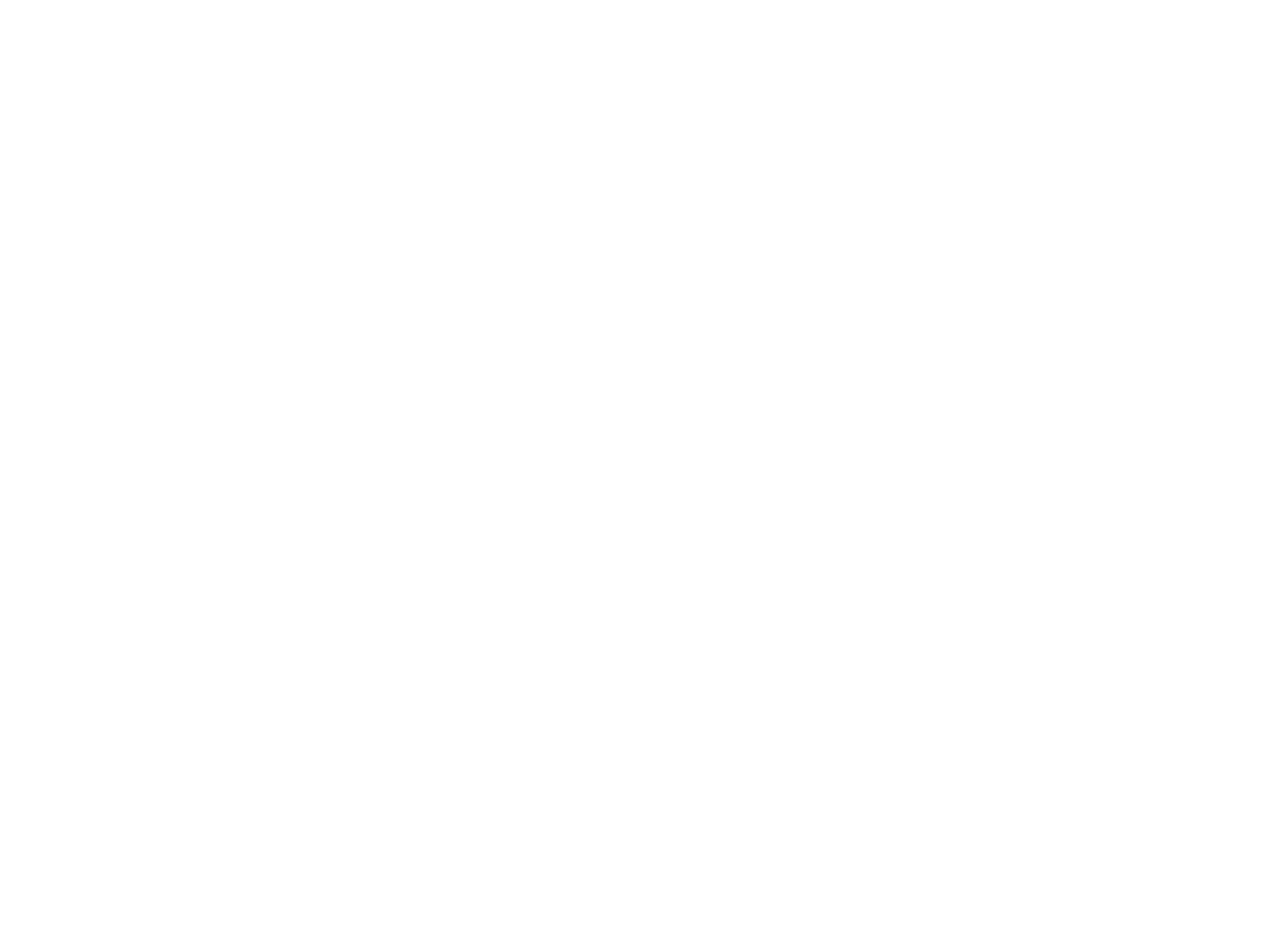
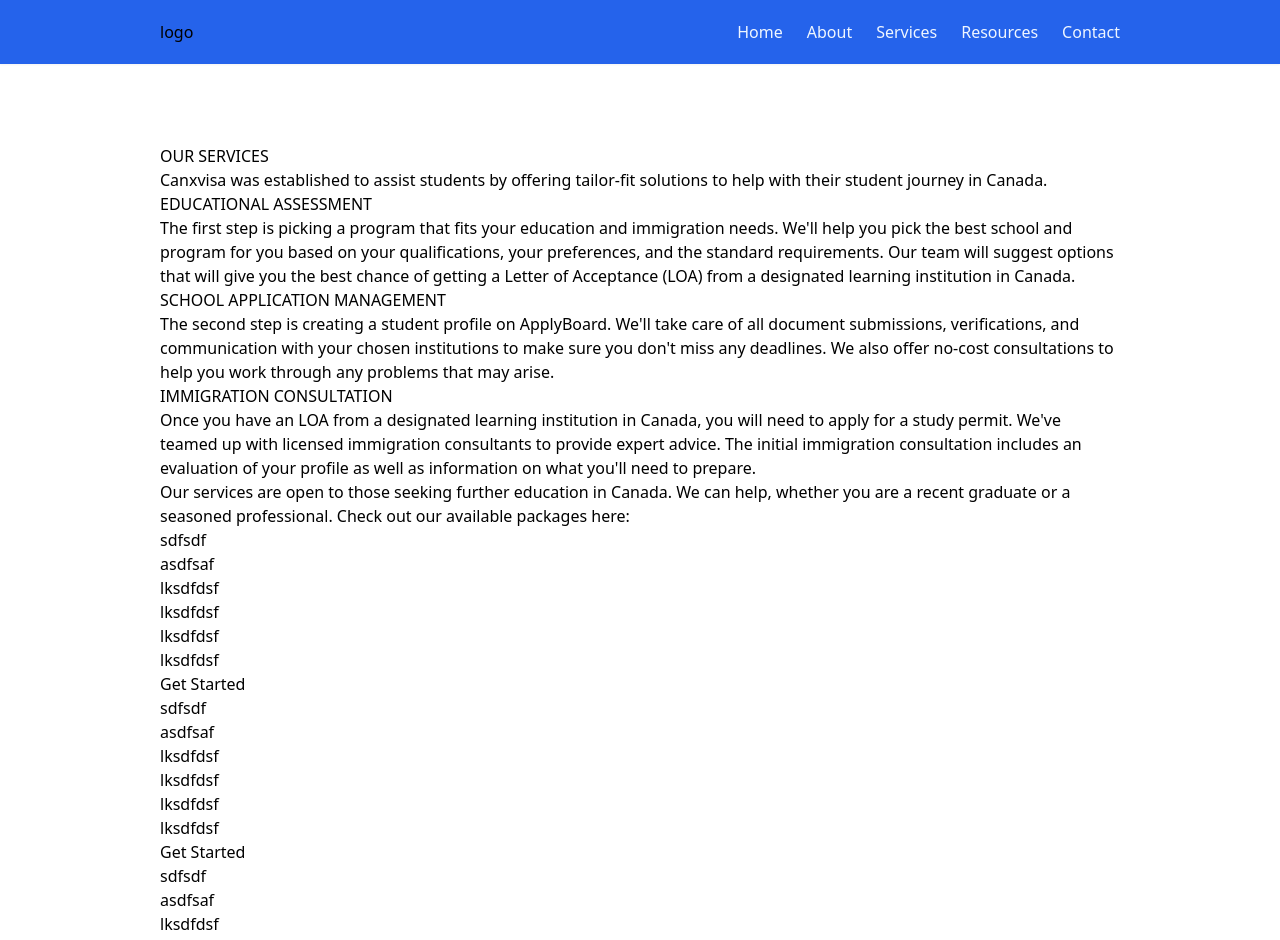
Before and after one commit to aerahrah/virtuVisaConsult, a React (Vite) app: page /services in a window 1280 px wide. Before the commit this address had no page. Shown: the top 940 px of the page. Before the commit the page ends 800 px from the top, so only its background shows below. Built offline with nearby package versions, Linux system fonts and the light colour scheme.

Commit message:
Add contents on services and about html

```diff
--- a/src/App.jsx
+++ b/src/App.jsx
@@ -2,6 +2,7 @@
 import NavBar from "./components/navbar/navbar";
 import Home from "./components/home/home";
 import About from "./components/about/about";
+import Services from "./components/services/services";
 import { Routes, Route } from "react-router-dom";
 
 function App() {
@@ -9,6 +10,7 @@
     <Routes>
       <Route path="/" element={<Home />} />
       <Route path="/about" element={<About />} />
+      <Route path="/services" element={<Services />} />
     </Routes>
   );
 }
--- a/src/components/about/about.jsx
+++ b/src/components/about/about.jsx
@@ -5,7 +5,7 @@
     <div>
       <NavBar />
       <div className="pt-36 max-w-[960px] mx-auto">
-        <div className="flex justify-between">
+        <div className="min-h-[75vh] flex justify-between">
           <div className="h-96 w-96 bg-white ack rounded-xl shadow-xl"></div>
           <div className="w-[50%] flex flex-col gap-6">
             <h1 className="text-3xl font-bold">OUR STORY</h1>
@@ -23,6 +23,24 @@
             </p>
           </div>
         </div>
+        <div className="min-h-[80vh] flex justify-between">
+          <div className="w-[50%] flex flex-col gap-6">
+            <h1 className="text-3xl font-bold">OUR STORY</h1>
+            <p>
+              Lorem ipsum dolor sit amet consectetur adipisicing elit. Similique
+              dignissimos mollitia asperiores unde, suscipit repudiandae eos
+              repellat delectus officiis ab aperiam aut nesciunt ut voluptas
+              placeat voluptatum sit quos nam?
+            </p>
+            <p>
+              Lorem ipsum dolor sit amet consectetur adipisicing elit. Similique
+              dignissimos mollitia asperiores unde, suscipit repudiandae eos
+              repellat delectus officiis ab aperiam aut nesciunt ut voluptas
+              placeat voluptatum sit quos nam?
+            </p>
+          </div>
+          <div className="h-96 w-96 bg-white ack rounded-xl shadow-xl"></div>
+        </div>
       </div>
     </div>
   );
--- a/src/components/home/sectionOne.jsx
+++ b/src/components/home/sectionOne.jsx
@@ -11,7 +11,7 @@
               quibusdam vitae ad.
             </div>
             <div className="w-full">
-              <button className="block py-3 px-16 mx-auto rounded-full outline outline-2 outline-sky-700 hover:bg-sky-200 color-sky-800 hover:outline-0 font-semibold uppercase">
+              <button className="block py-3 px-16 rounded-full outline outline-2 outline-blue-600 hover:bg-blue-200  hover:outline-0 font-semibold uppercase">
                 Book an appointment
               </button>
             </div>
--- a/src/components/navbar/navbar.jsx
+++ b/src/components/navbar/navbar.jsx
@@ -2,13 +2,13 @@
 
 const NavBar = () => {
   return (
-    <div className="w-full flex justify-between py-5 bg-[#F2E7D5] fixed shadow-sm ">
+    <div className="w-full flex justify-between py-5 bg-blue-600 fixed shadow-sm ">
       <div className="flex justify-between w-full max-w-[960px] mx-auto">
         <h1>logo</h1>
-        <ul className="flex gap-6">
+        <ul className="flex gap-6 text-blue-50">
           <Link to="/">Home</Link>
           <Link to="/about">About</Link>
-          <li>Services</li>
+          <Link to="/services">Services</Link>
           <li>Resources</li>
           <li>Contact</li>
         </ul>
--- /dev/null
+++ b/src/components/services/services.jsx
@@ -0,0 +1,107 @@
+import NavBar from "../navbar/navbar";
+
+const Services = () => {
+  return (
+    <div>
+      <NavBar />
+      <div className="pt-36 max-w-[960px] mx-auto">
+        <div>
+          <h1>OUR SERVICES</h1>
+          <p>
+            Canxvisa was established to assist students by offering tailor-fit
+            solutions to help with their student journey in Canada.
+          </p>
+        </div>
+        <div>
+          <div>
+            <i></i>
+            <div>
+              <h2>EDUCATIONAL ASSESSMENT</h2>
+              <p>
+                The first step is picking a program that fits your education and
+                immigration needs. We'll help you pick the best school and
+                program for you based on your qualifications, your preferences,
+                and the standard requirements. Our team will suggest options
+                that will give you the best chance of getting a Letter of
+                Acceptance (LOA) from a designated learning institution in
+                Canada.
+              </p>
+            </div>
+          </div>
+          <div>
+            <i></i>
+            <div>
+              <h2>SCHOOL APPLICATION MANAGEMENT</h2>
+              <p>
+                The second step is creating a student profile on ApplyBoard.
+                We'll take care of all document submissions, verifications, and
+                communication with your chosen institutions to make sure you
+                don't miss any deadlines. We also offer no-cost consultations to
+                help you work through any problems that may arise.
+              </p>
+            </div>
+          </div>
+          <div>
+            <i></i>
+            <div>
+              <h2>IMMIGRATION CONSULTATION</h2>
+              <p>
+                Once you have an LOA from a designated learning institution in
+                Canada, you will need to apply for a study permit. We've teamed
+                up with licensed immigration consultants to provide expert
+                advice. The initial immigration consultation includes an
+                evaluation of your profile as well as information on what you'll
+                need to prepare.
+              </p>
+            </div>
+          </div>
+        </div>
+
+        <div>
+          <h2>
+            Our services are open to those seeking further education in Canada.
+            We can help, whether you are a recent graduate or a seasoned
+            professional. Check out our available packages here:
+          </h2>
+          <div>
+            <div>
+              <h1>sdfsdf</h1>
+              <p>asdfsaf</p>
+              <ul>
+                <li>lksdfdsf</li>
+                <li>lksdfdsf</li>
+                <li>lksdfdsf</li>
+                <li>lksdfdsf</li>
+              </ul>
+              <button>Get Started</button>
+            </div>
+            <div>
+              <h1>sdfsdf</h1>
+              <p>asdfsaf</p>
+              <ul>
+                <li>lksdfdsf</li>
+                <li>lksdfdsf</li>
+                <li>lksdfdsf</li>
+                <li>lksdfdsf</li>
+              </ul>
+              <button>Get Started</button>
+            </div>
+            <div>
+              <h1>sdfsdf</h1>
+              <p>asdfsaf</p>
+              <ul>
+                <li>lksdfdsf</li>
+                <li>lksdfdsf</li>
+                <li>lksdfdsf</li>
+                <li>lksdfdsf</li>
+              </ul>
+              <button>Get Started</button>
+            </div>
+            <p>Need more information? Get in touch.</p>
+          </div>
+        </div>
+      </div>
+    </div>
+  );
+};
+export default Services;
```
